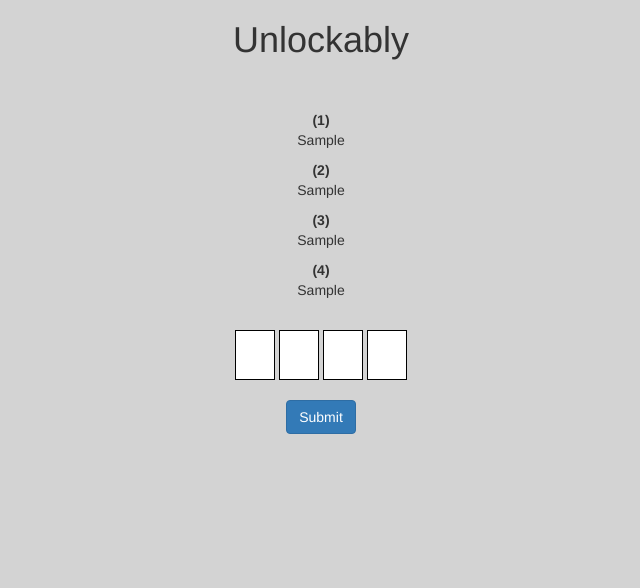
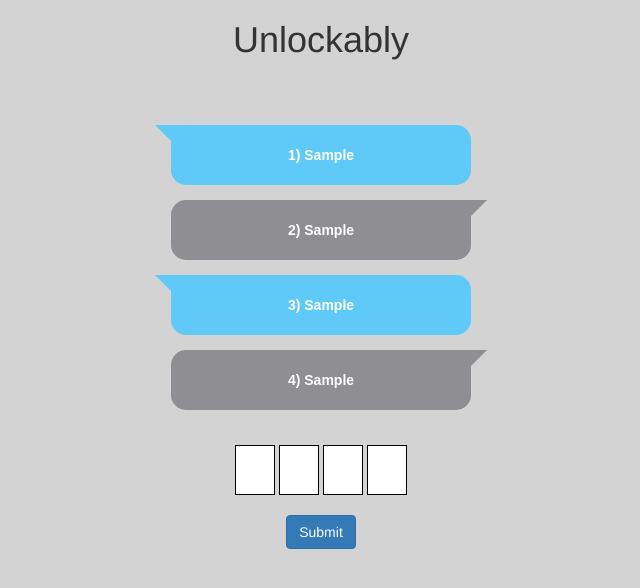
Before and after one commit to nheisler/unlockable, a Flask app: template templates/game_page.html in a window 1280 px wide. Shown: the top 588 px of the page, without its empty margins (319-959 px from the left). Run offline with Flask 2, Linux system fonts and the light colour scheme; the template is opened without the code that fills it: most values are stand-ins (such as "Sample title", 1, 10 or a date in 2020); parts of the project's set-up code (start-up, migrations or seed data) failed here and were passed over; some libraries are stand-ins or nearby versions.

```diff
--- a/static/style.css
+++ b/static/style.css
@@ -5,3 +5,55 @@ form#ios input[type=password]{
     font-size: 2em;
     border: 1px solid #000;
   }
+
+.boxl {
+  width: 300px;
+  margin: 15px auto;
+  border-radius: 15px;
+  background: #8e8e93;
+  color: #fff;
+  padding: 20px;
+  text-align: center;
+  font-weight: 900;
+  font-family: arial;
+  position: relative;
+}
+
+.boxr {
+  width: 300px;
+  margin: 15px auto;
+  border-radius: 15px;
+  background: #5fc9f8;
+  color: #fff;
+  padding: 20px;
+  text-align: center;
+  font-weight: 900;
+  font-family: arial;
+  position: relative;
+}
+
+.sb1:before {
+  content: "";
+  width: 0px;
+  height: 0px;
+  position: absolute;
+  border-left: 15px solid #8e8e93;
+  border-right: 15px solid transparent;
+  border-top: 15px solid #8e8e93;
+  border-bottom: 15px solid transparent;
+  right: -16px;
+  top: 0px;
+}
+
+.sb2:before {
+  content: "";
+  width: 0px;
+  height: 0px;
+  position: absolute;
+  border-left: 15px solid transparent;
+  border-right: 15px solid #5fc9f8;
+  border-top: 15px solid #5fc9f8;
+  border-bottom: 15px solid transparent;
+  left: -16px;
+  top: 0px;
+}
--- a/templates/game_page.html
+++ b/templates/game_page.html
@@ -15,15 +15,13 @@
 </div>
 </br>
 </br>
+
+<div class="boxr sb2">1) {{ hint1 }}</div>
+<div class="boxl sb1">2) {{ hint2 }}</div>
+<div class="boxr sb2">3) {{ hint3 }}</div>
+<div class="boxl sb1">4) {{ hint4 }}</div>
+
 <div class="container" style="text-align:center">
-  <b>(1)</b>
-  <p>{{ hint1 }}</p>
-  <b>(2)</b>
-  <p>{{ hint2 }}</p>
-  <b>(3)</b>
-  <p>{{ hint3 }}</p>
-  <b>(4)</b>
-  <p>{{ hint4 }}</p>
   </br>
 
   <form id="ios" autocomplete="off" method="POST" action = "{{ url_for('solution_page') }}">
```
